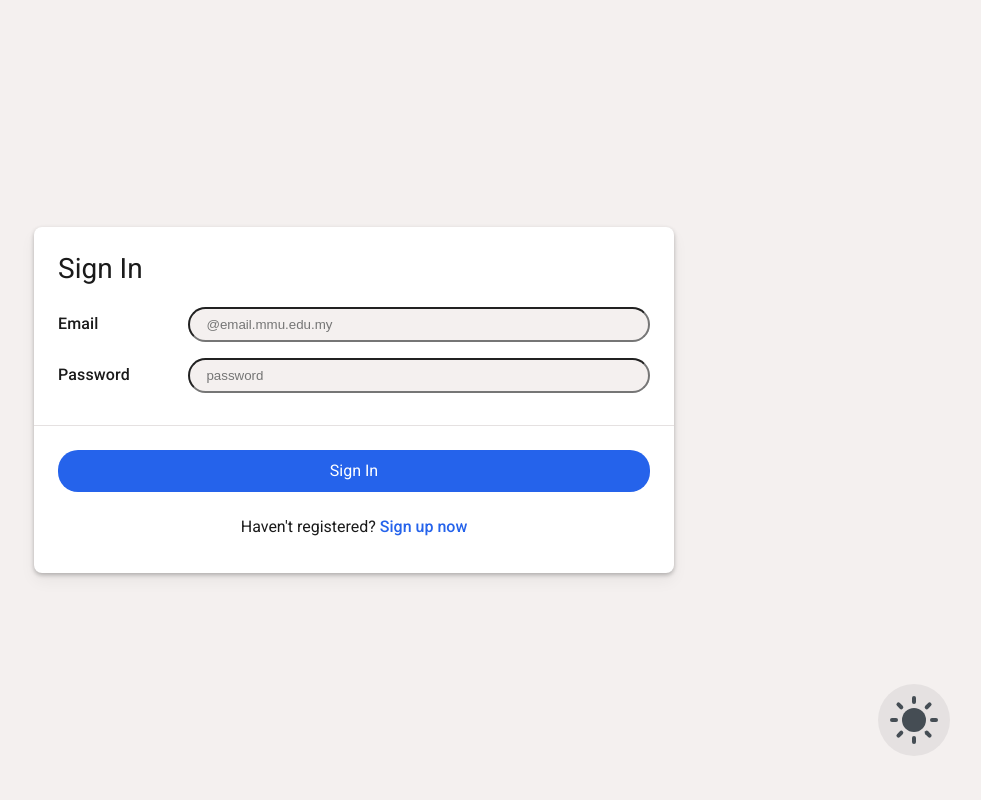
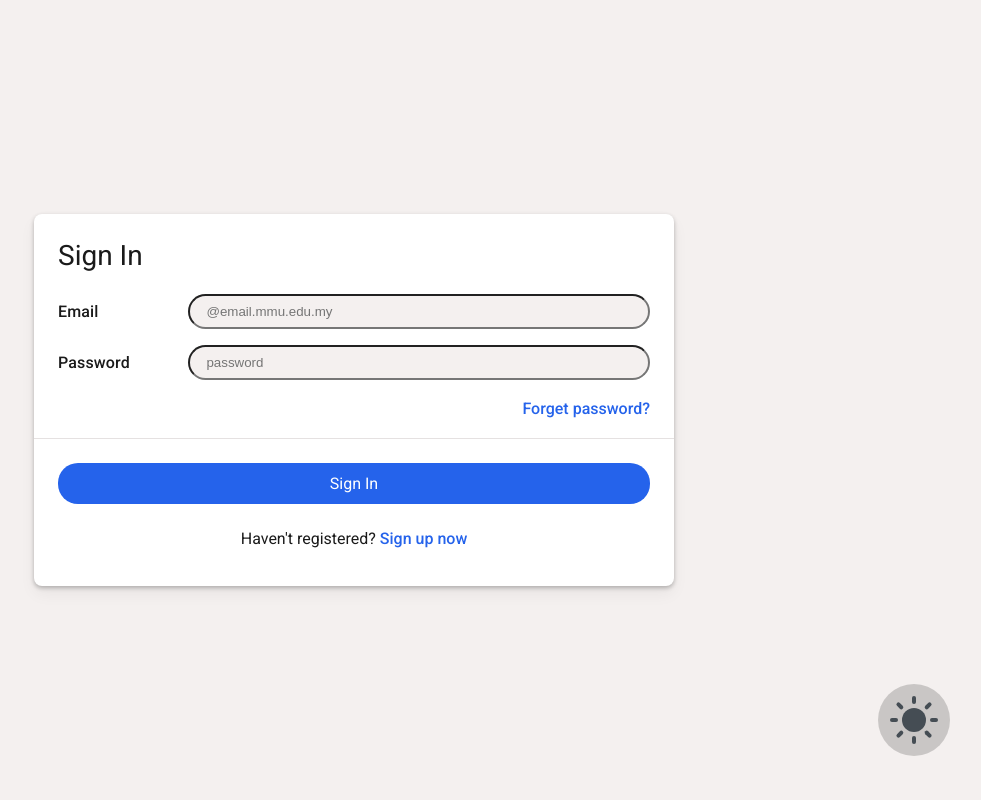
Before and after one commit to MarcusLiewZY/MINI-IT-PROJECT, a Flask app: page /sign-in in a window 1280 px wide. Shown: the whole page, without its empty margins (286-1267 px from the left). Run offline with Flask 3, Linux system fonts and the light colour scheme; parts of the project's set-up code (start-up, migrations or seed data) failed here and were passed over.

Commit message:
feat: add forgot password ui

```diff
--- a/app/static/styles/main.css
+++ b/app/static/styles/main.css
@@ -826,11 +826,11 @@ form {
   justify-content: center;
   padding: 0.75rem;
   border-radius: 50%;
-  background-color: var(--color---neutral--neutral90);
+  background-color: var(--color---neutral--neutral80);
   transition: background-color 0.3s ease;
 
   &:hover {
-    background-color: var(--color---neutral--neutral80);
+    background-color: var(--color---neutral--neutral70);
   }
 }
 
--- a/app/static/styles/utilities.css
+++ b/app/static/styles/utilities.css
@@ -46,6 +46,10 @@
 /* topography */
 .text-center {
   text-align: center;
+}
+
+.text-right {
+  text-align: right;
 }
 
 .text-display-lg {
--- a/app/templates/auth/signIn.html
+++ b/app/templates/auth/signIn.html
@@ -45,7 +45,12 @@
             }}
           </div>
 
-          <div class="divider mt-4 mb-2"></div>
+          {# forget password #}
+          <div class="text-right">
+            <a href="/" class="link text-active">Forget password?</a>
+          </div>
+
+          <div class="divider mb-2"></div>
 
           <footer>
             <div class="flex flex-col gap-3">
```
